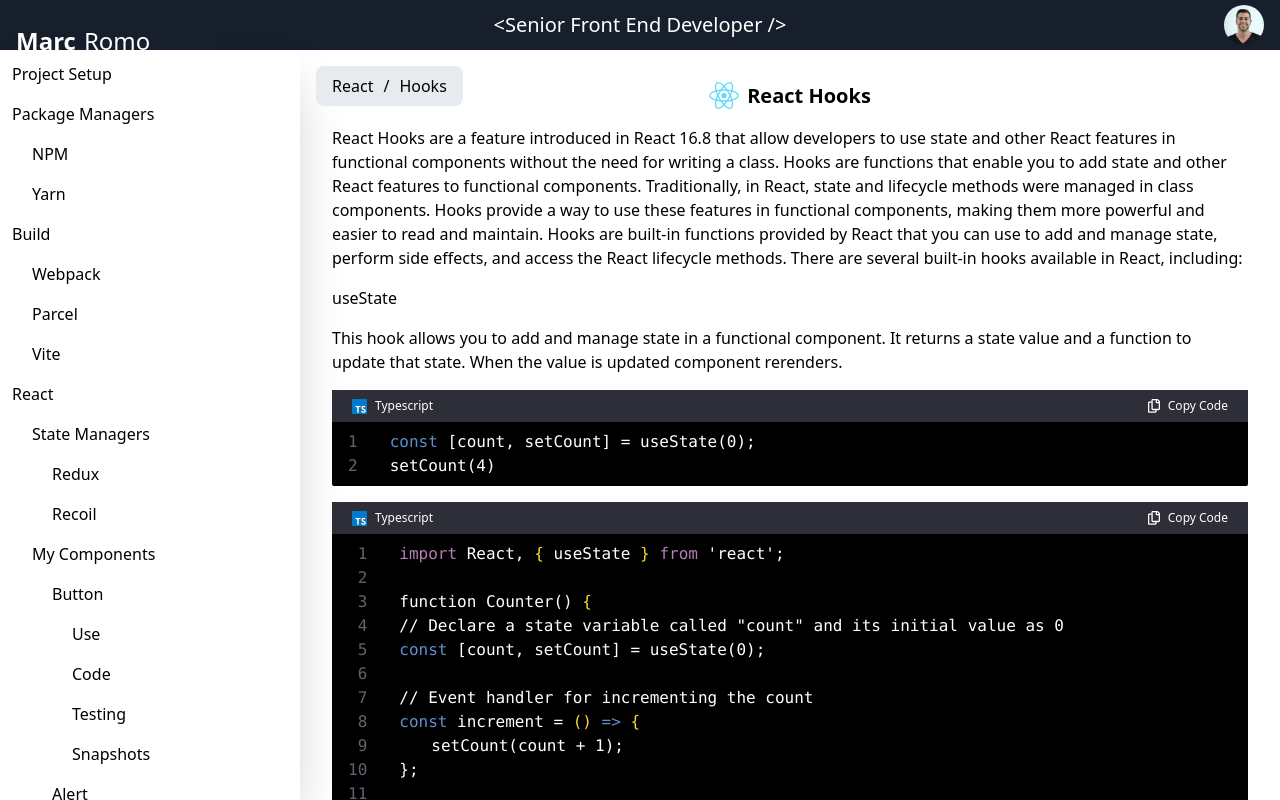
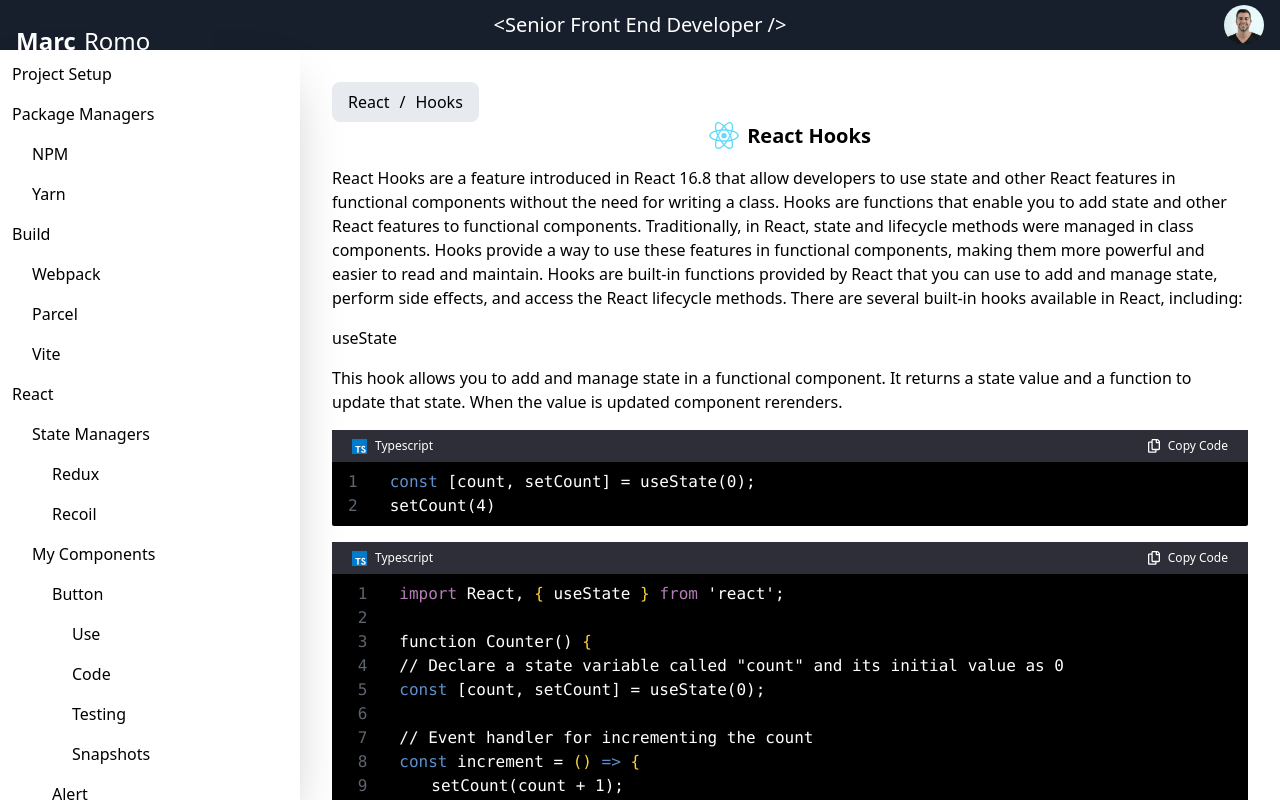
Before and after one commit to marcromotarre/me, a React (Vite) app: page /react/hooks in a window 1280 px wide. Built offline with nearby package versions, Linux system fonts and the light colour scheme.

Commit message:
remove position fixed

```diff
--- a/src/pages/layouts/Layout.tsx
+++ b/src/pages/layouts/Layout.tsx
@@ -48,8 +48,7 @@
         <div className="h-[100%] overflow-x-hidden overflow-y-scroll p-3 shadow-2xl sm:invisible md:invisible lg:visible">
           <LateralMenu />
         </div>
-        <div className="relative h-[100%] overflow-x-hidden overflow-y-scroll">
-          <div className="fixed m-4">
+        <div className="h-[100%] overflow-x-hidden overflow-y-scroll p-8">
           <Breadcrumb
             separator="/"
             style={{
@@ -63,11 +62,11 @@
               </BreadcrumbLink>
             ))}
           </Breadcrumb>
-          </div>
-
-          <div className="grid grid-cols-1 gap-y-4 p-8">
+          <div className="">
+            <div className="grid grid-cols-1 gap-y-4">
               {SECTIONS[sectionId]}
               <Outlet />
+            </div>
           </div>
         </div>
       </div>
```
Lines whose indentation alone changed are shown as unchanged.
